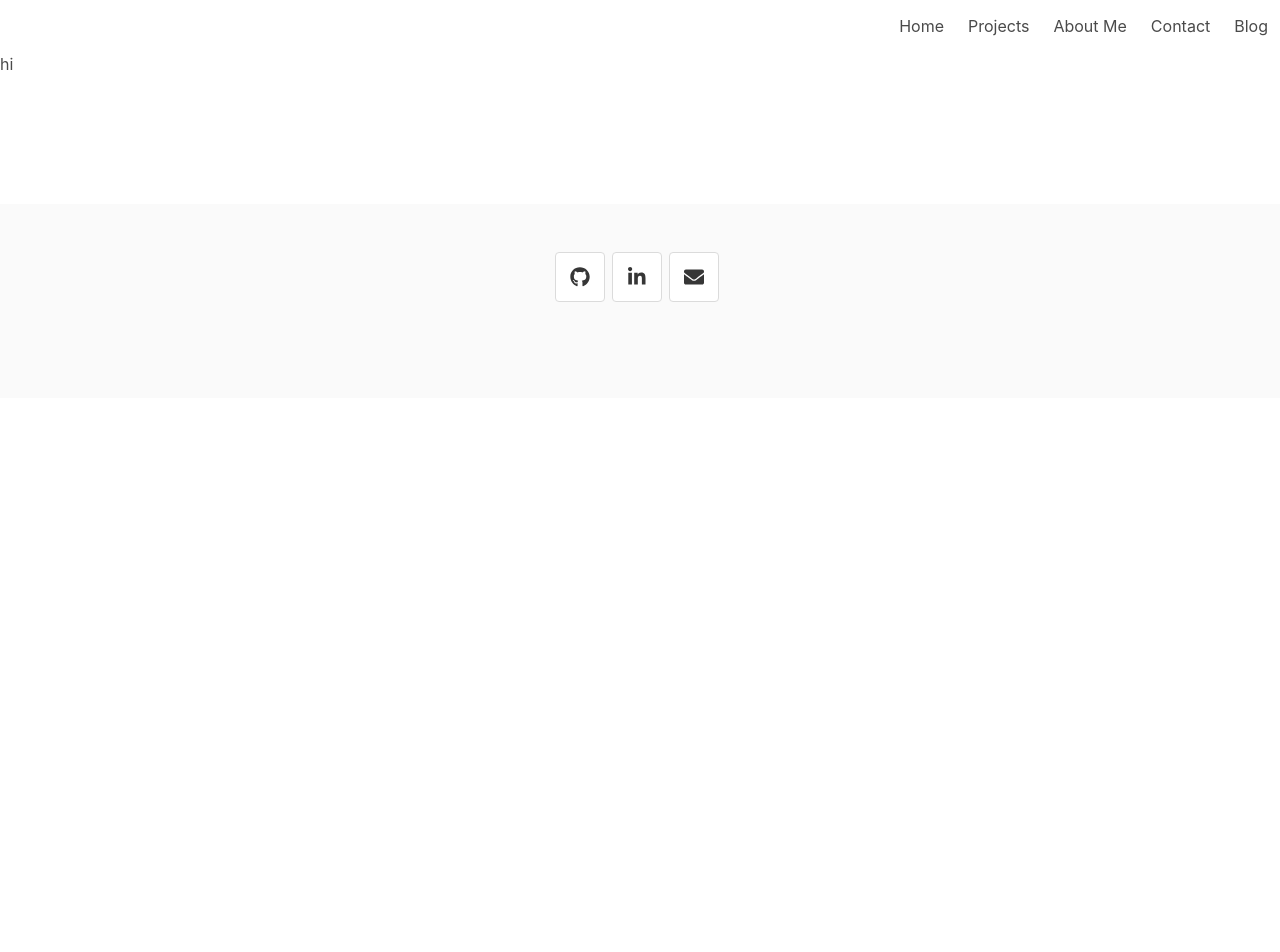
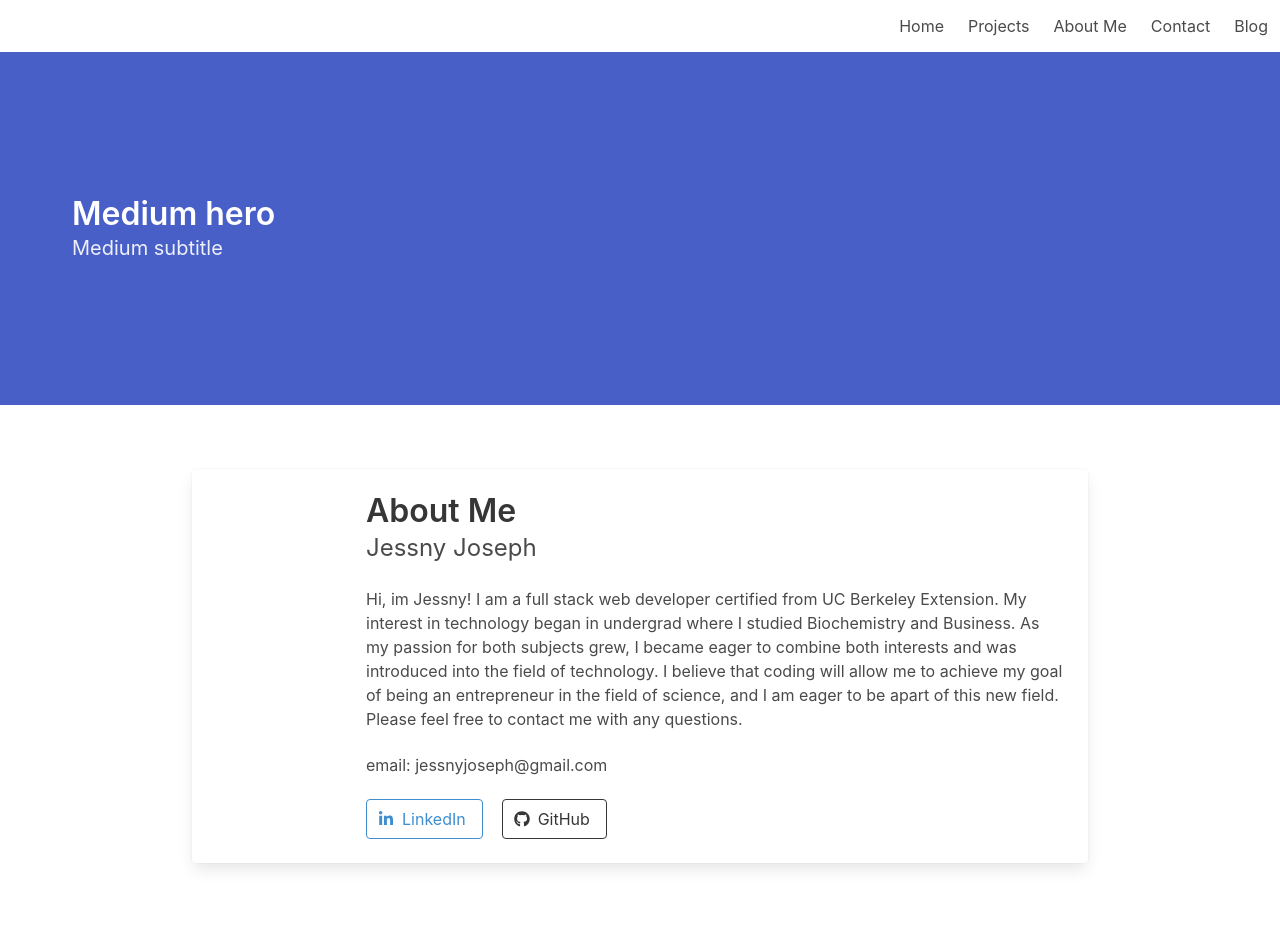
Before and after one commit to jessnyj/react-portfolio, a React (Create React App) app in the folder client/: page /about in a window 1280 px wide. Shown: the top 952 px of the page. Before the commit the page ends 800 px from the top, so only its background shows below. Built offline with nearby package versions, Linux system fonts and the light colour scheme.

Commit message:
created about me section

```diff
--- a/client/src/components/ContactForm/contactform.css
+++ b/client/src/components/ContactForm/contactform.css
@@ -10,3 +10,8 @@
     margin-bottom: 20px;
     margin-left: 20px;
 }
+
+#msg {
+    margin-left: 20px;
+    margin-right: 20px;
+}
--- a/client/src/pages/About/about.css
+++ b/client/src/pages/About/about.css
@@ -0,0 +1,15 @@
+#aboutPic {
+    float: left;
+}
+
+#aboutText, #title3, #title4, #socialBtns {
+    margin-left: 150px;
+}
+
+#aboutCard {
+    margin-top: 5%;
+    margin-left: 15%;
+    margin-right: 15%;
+    width: 70%;
+    height: 80%;
+}
--- a/client/src/pages/About/about.js
+++ b/client/src/pages/About/about.js
@@ -1,15 +1,55 @@
 import React from "react";
-// import Header from "../../components/Header/header"
+import Header from "../../components/Header/header"
 import Footer from "../../components/Footer/footer";
-
+import "./about.css"
 
 const About = () => {
     return (
         <div>
-            <p>hi</p>
-            <Footer />
-        </div>
+            <Header />
+            <div id="aboutCard" class="card">
+                <div class="card-content">
+                    <figure id="aboutPic" class="image is-128x128">
+                        {/* <img src="/assets/images/jessny-grad.png"> */}
+                    </figure>
+                        <h3 id="title3" class="title is-3">About Me</h3>
+                        <h4 id="title4" class="subtitle is-4">Jessny Joseph</h4>
+                        <div id="aboutText" class="content">
+                            Hi, im Jessny! I am a full stack web developer certified
+                            from UC Berkeley Extension. My interest in technology began in undergrad
+                            where I studied Biochemistry and Business. As my passion for both subjects
+                            grew, I became eager to combine both interests and was introduced into the field
+                            of technology. I believe that coding will allow me to achieve my goal of being an
+                            entrepreneur in the field of science, and I am eager to be apart of this new field. Please
+                            feel free to contact me with any questions.
+                    </div>
+                        <h5 id="title4" class="subtitle is-6">email: jessnyjoseph@gmail.com</h5>
+                        <div id="socialBtns" class="field is-grouped">
+                            <p class="control">
+                                <a href="https://www.linkedin.com/in/jessny-joseph-361515201/">
+                                    <button class="button is-info is-outlined">
+                                        <span class="icon">
+                                            <i class="fab fa-linkedin-in"></i>
+                                        </span>
+                                        <span>LinkedIn</span>
+                                    </button>
+                                </a>
+                            </p>
+                            <p class="control">
+                                <a href="https://github.com/jessnyj">
+                                    <button class="button is-dark is-outlined">
+                                        <span class="icon">
+                                            <i class="fab fa-github"></i>
+                                        </span>
+                                        <span>GitHub</span>
+                                    </button>
+                                </a>
+                            </p>
+                        </div>
+                    </div>
+                </div>
+                <Footer />
+            </div>
     );
 }
-
 export default About;
```
